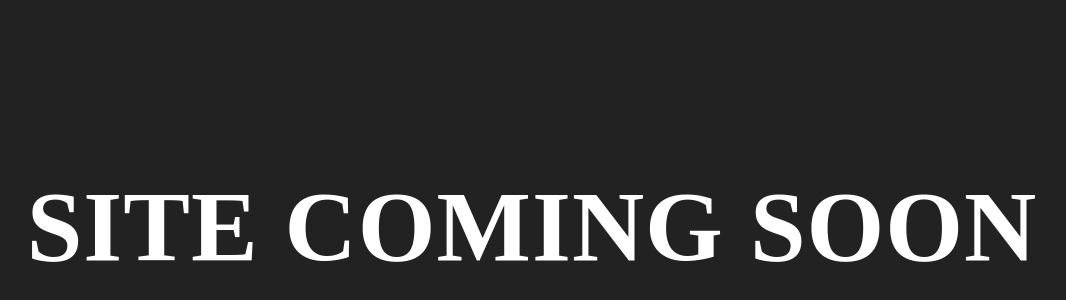
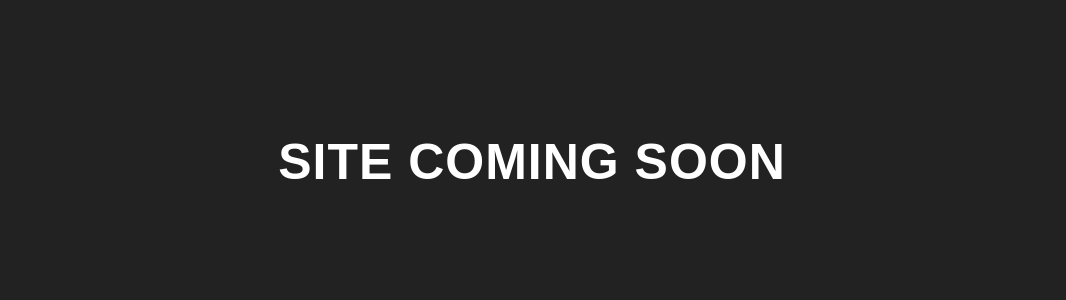
Before and after one commit to alangecodemaster/vision15, a plain HTML site: page index.html in a window 1280 px wide. Shown: the part 238-538 px from the top of the page, without its empty margins (108-1174 px from the left). Drawn offline with Linux system fonts and the light colour scheme.

Commit message:
Update index.html

```diff
--- a/index.html
+++ b/index.html
@@ -11,15 +11,15 @@
 			background: #222;
 			color: white;
 			font-weight: bold;
-			font-size: 50px;
 			text-transform: uppercase;
 			letter-spacing: 1px;
 			min-height: 100vh;
 			display: flex;
 			justify-content: center;
 			align-items: center;
-			padding: max(5%, 50px) 15px;
 		}
+		body{padding: max(5%, 50px) 15px;}
+		h1{font-size: 50px; font-family: sans-serif;}
 	</style>
 </head>
 <body>
```
